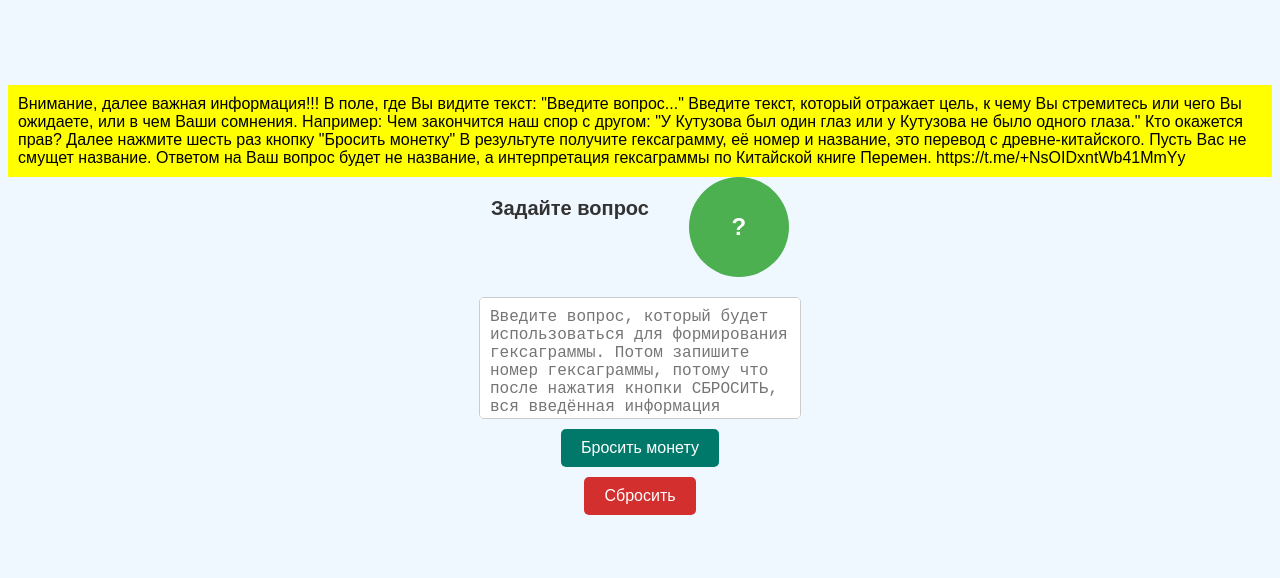
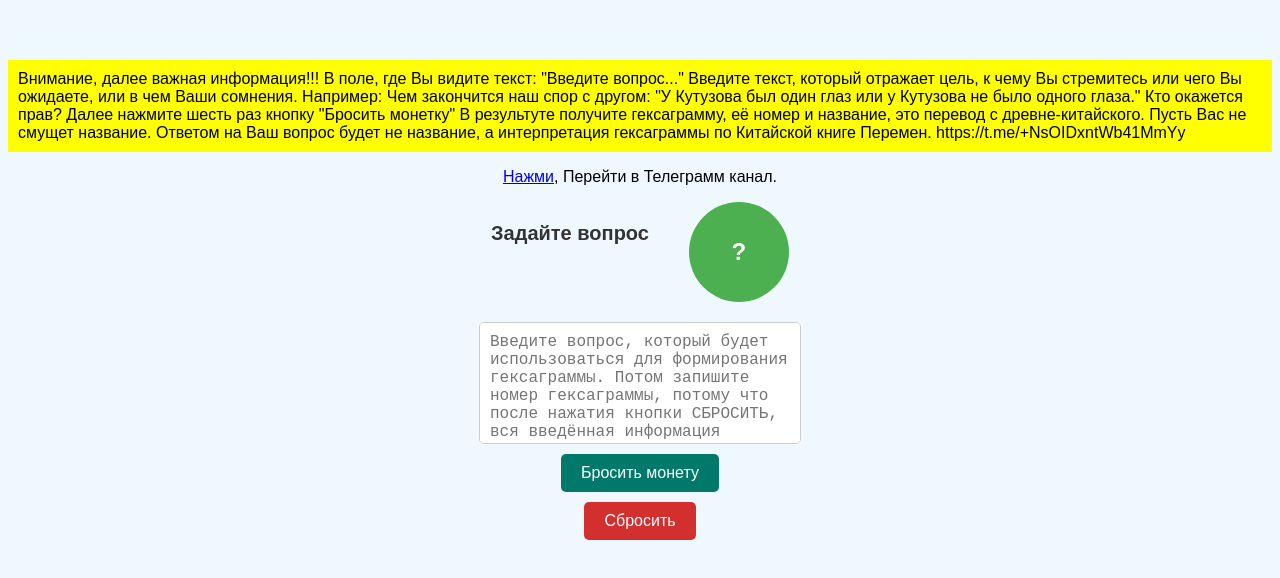
Before and after one commit to AlexMirVam/Public, a plain HTML site: page index.html in a window 1280 px wide. Shown: the part 108-686 px from the top of the page. Drawn offline with Linux system fonts and the light colour scheme.

Commit message:
Update index.html

```diff
--- a/index.html
+++ b/index.html
@@ -139,8 +139,8 @@
         Далее нажмите шесть раз кнопку "Бросить монетку"
         В результуте получите гексаграмму, её номер и название, это перевод с древне-китайского. Пусть Вас не смущет название.
         Ответом на Ваш вопрос будет не название, а интерпретация гексаграммы по Китайской книге Перемен. https://t.me/+NsOIDxntWb41MmYy
-
     </div>
+    <p><a href="https://t.me/+NsOIDxntWb41MmYy" target="_blank" rel="noopener noreferrer">Нажми</a>, Перейти в Телеграмм канал.</p>
     <script src="https://telegram.org/js/telegram-web-app.js"></script>
     <div class="container">
         <div>
```
